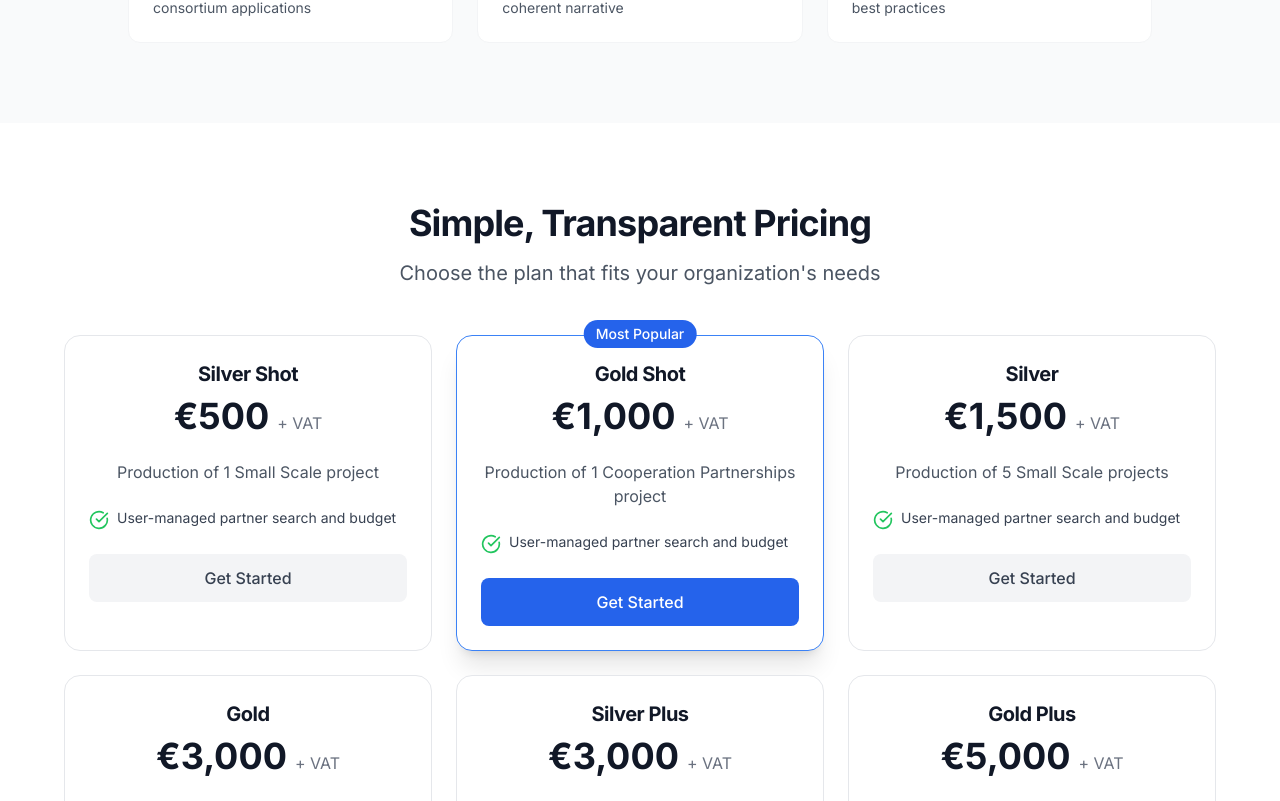
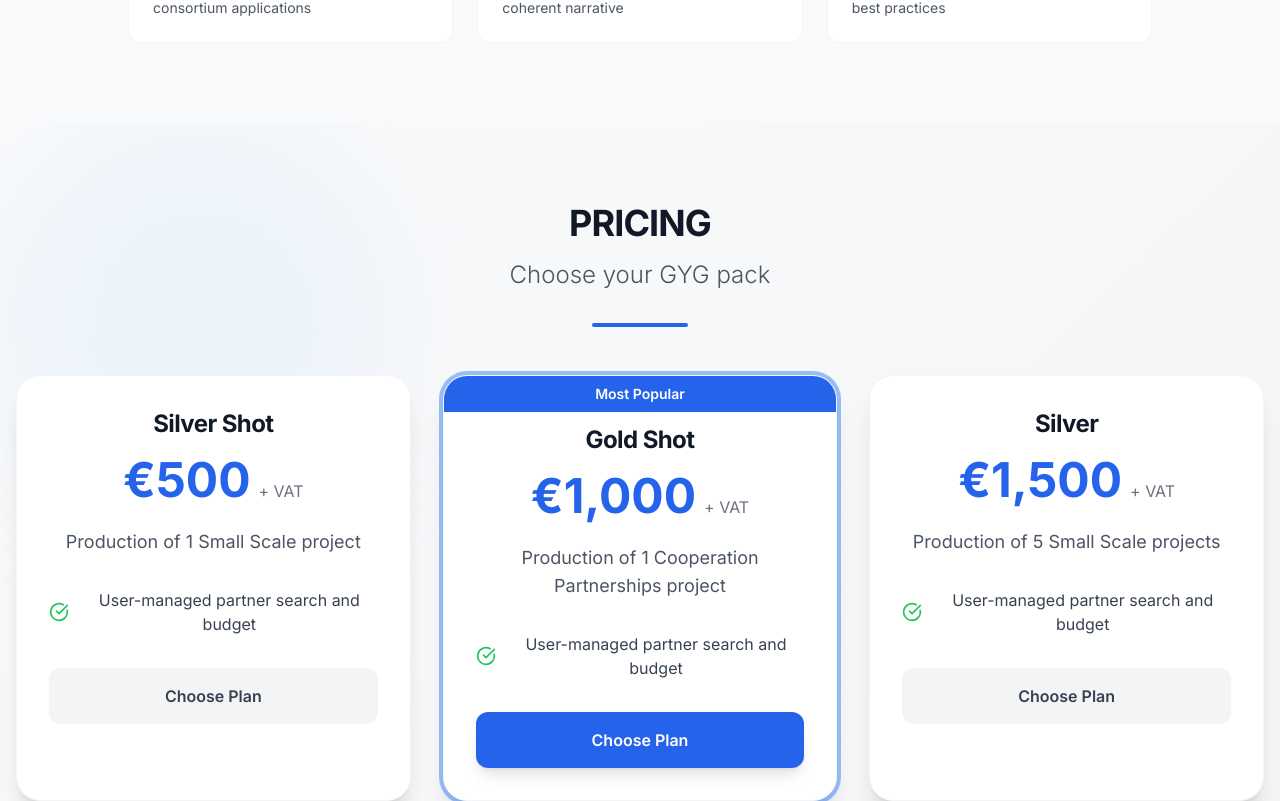
Before and after one commit to gunnit/erasmus, a React (Create React App) app in the folder frontend/: page / in a window 1280 px wide. Shown: the part 2279-3080 px from the top of the page. Built offline with nearby package versions, Linux system fonts and the light colour scheme; no server answers.

Commit message:
Restore previous pricing section layout with better visual design

```diff
--- a/frontend/src/components/HomePage.jsx
+++ b/frontend/src/components/HomePage.jsx
@@ -391,68 +391,48 @@ const HomePage = () => {
       </section>
 
       {/* Pricing Section */}
-      <section id="pricing" className="py-20 bg-white">
-        <div className="mx-auto max-w-7xl px-4">
+      <section id="pricing" className="py-20 bg-gradient-to-br from-gray-50 to-gray-100 relative overflow-hidden">
+        <div className="absolute top-0 left-0 w-96 h-96 bg-blue-200/20 rounded-full blur-3xl"></div>
+        <div className="absolute bottom-0 right-0 w-96 h-96 bg-purple-200/20 rounded-full blur-3xl"></div>
+        <div className="mx-auto max-w-7xl px-4 relative">
           <div className="text-center mb-12">
-            <h2 className="text-3xl md:text-4xl font-bold text-gray-900 mb-4">
-              Simple, Transparent Pricing
+            <h2 className="text-4xl font-bold text-gray-900 mb-4">
+              PRICING
             </h2>
-            <p className="text-xl text-gray-600">
-              Choose the plan that fits your organization's needs
-            </p>
+            <p className="text-2xl text-gray-600 font-light">Choose your GYG pack</p>
+            <div className="w-24 h-1 bg-gradient-to-r from-primary-600 to-blue-600 mx-auto rounded-full mt-8"></div>
           </div>
-
-          <div className="grid md:grid-cols-3 gap-6 max-w-6xl mx-auto">
+          <div className="grid grid-cols-1 md:grid-cols-2 lg:grid-cols-3 gap-8">
             {pricingPlans.map((plan, index) => (
-              <div
-                key={index}
-                className={`relative bg-white rounded-2xl border ${
-                  plan.popular
-                    ? 'border-blue-500 shadow-xl'
-                    : 'border-gray-200'
-                } p-6`}
-              >
+              <div key={index} className={`relative bg-white rounded-3xl shadow-xl border border-gray-100 overflow-hidden transform hover:-translate-y-2 transition-all duration-300 ${plan.popular ? 'ring-4 ring-primary-500 ring-opacity-50' : ''}`}>
                 {plan.popular && (
-                  <div className="absolute -top-4 left-1/2 transform -translate-x-1/2">
-                    <div className="bg-blue-600 text-white px-3 py-1 rounded-full text-sm font-medium">
-                      Most Popular
-                    </div>
+                  <div className="absolute top-0 left-0 right-0 bg-gradient-to-r from-primary-600 to-blue-600 text-white text-center py-2 text-sm font-semibold">
+                    Most Popular
                   </div>
                 )}
-
-                <div className="text-center mb-6">
-                  <h3 className="text-xl font-bold text-gray-900 mb-2">
-                    {plan.name}
-                  </h3>
-                  <div className="flex items-baseline justify-center">
-                    <span className="text-4xl font-bold text-gray-900">€{plan.price}</span>
+                <div className={`p-8 text-center ${plan.popular ? 'pt-12' : ''}`}>
+                  <h3 className="text-2xl font-bold text-gray-900 mb-4">{plan.name}</h3>
+                  <div className="mb-6">
+                    <span className="text-5xl font-bold bg-gradient-to-r from-primary-600 to-blue-600 bg-clip-text text-transparent">€{plan.price}</span>
                     <span className="text-gray-500 ml-2">+ VAT</span>
                   </div>
+                  <p className="text-gray-600 mb-8 text-lg">{plan.description}</p>
+                  <ul className="space-y-4 mb-8">
+                    {plan.features.map((feature, featureIndex) => (
+                      <li key={featureIndex} className="flex items-center text-gray-700">
+                        <CheckCircle className="h-5 w-5 text-green-500 mr-3 flex-shrink-0" />
+                        {feature}
+                      </li>
+                    ))}
+                  </ul>
+                  <button className={`w-full py-4 rounded-xl font-semibold transition-all duration-300 ${
+                    plan.popular
+                      ? 'bg-gradient-to-r from-primary-600 to-blue-600 text-white hover:from-primary-700 hover:to-blue-700 shadow-lg hover:shadow-xl'
+                      : 'bg-gray-100 text-gray-700 hover:bg-gray-200'
+                  }`}>
+                    Choose Plan
+                  </button>
                 </div>
-
-                <p className="text-gray-600 text-center mb-6">
-                  {plan.description}
-                </p>
-
-                <ul className="space-y-3 mb-6">
-                  {plan.features.map((feature, idx) => (
-                    <li key={idx} className="flex items-start">
-                      <CheckCircle className="w-5 h-5 text-green-500 mr-2 flex-shrink-0 mt-0.5" />
-                      <span className="text-gray-700 text-sm">{feature}</span>
-                    </li>
-                  ))}
-                </ul>
-
-                <Link
-                  to="/register"
-                  className={`block w-full py-3 rounded-lg font-medium text-center transition-all duration-200 ${
-                    plan.popular
-                      ? 'bg-blue-600 text-white hover:bg-blue-700'
-                      : 'bg-gray-100 text-gray-700 hover:bg-gray-200'
-                  }`}
-                >
-                  Get Started
-                </Link>
               </div>
             ))}
           </div>
```
